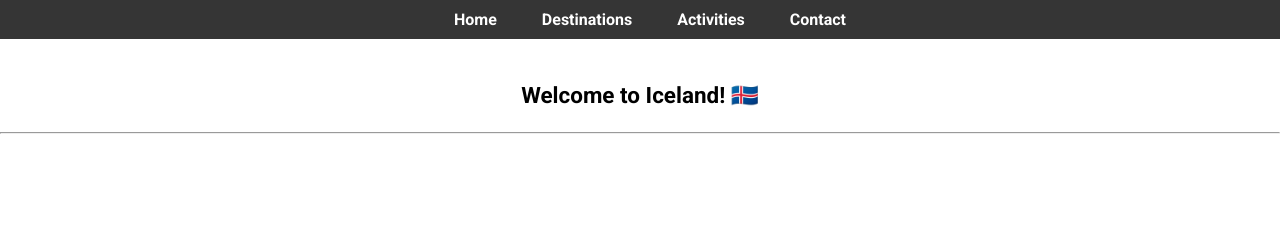
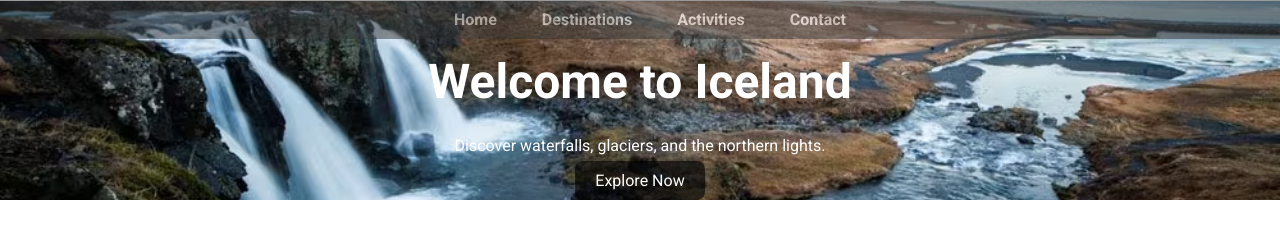
Before and after one commit to KenjiFH/iceland-webpage2, a plain HTML site: page Destinations.html in a window 1280 px wide. Drawn offline with Linux system fonts and the light colour scheme.

Commit message:
added hero page to destinations

```diff
--- a/Destinations.html
+++ b/Destinations.html
@@ -27,9 +27,12 @@
   </nav>
 
   <body>
-    <div style="text-align: center; font-size: larger">
-      <h3>Welcome to Iceland! 🇮🇸</h3>
-      <hr />
+    <div class="hero">
+      <div class="hero-content">
+        <h1>Welcome to Iceland</h1>
+        <p>Discover waterfalls, glaciers, and the northern lights.</p>
+        <a href="Destinations.html" class="hero-btn">Explore Now</a>
+      </div>
     </div>
   </body>
 </html>
--- a/style.css
+++ b/style.css
@@ -1,5 +1,6 @@
 /* Fixed navbar */
 nav {
+  opacity: 0.5;
   position: fixed;
   top: 0;
   left: 0;
@@ -27,23 +28,26 @@ nav {
 }
 
 .navbar a:hover {
-  color: #ffcc00;
+  color: #19d5f1;
 }
 
 /* Body scrollable */
 body {
-  padding-top: 60px; /* offset for fixed navbar */
+  padding-top: 1px;
   font-family: "Roboto", sans-serif;
   margin: 0;
-  display: block; /* remove flex centering */
+
   min-height: 100vh; /* allow body to grow */
   overflow-y: auto; /* enable vertical scrolling */
+  overflow-x: hidden; /* hide horizontal scrollbar */
 }
 
 /* Container for panels */
 .container {
+  padding-top: 20px;
+  padding-bottom: 20px;
   display: flex;
-
+  align-items: center;
   width: 90vw;
   margin: 20px auto; /* center horizontally */
   gap: 10px;
@@ -95,6 +99,13 @@ body {
     display: none;
   }
 }
+
+/* scale hero for mobile */
+@media (max-width: 600px) {
+  .hero h1 {
+    font-size: 2rem;
+  }
+}
 /* Custom Scrollbar */
 ::-webkit-scrollbar {
   width: 15px; /* vertical scrollbar if needed */
@@ -107,3 +118,41 @@ body {
 ::-webkit-scrollbar-thumb {
   background: linear-gradient(#642bff, #ff22e6);
 }
+
+/* hero section in destination */
+.hero {
+  margin: 0;
+  padding: 0;
+  height: 100%; /* full screen */
+  background-image: url("./images/kirkjufellsfoss_iceland.avif");
+  background-size: cover;
+  background-position: center;
+  background-repeat: no-repeat;
+
+  display: flex;
+  justify-content: center;
+  align-items: center;
+  text-align: center;
+
+  color: white;
+  padding: 10px 20px;
+}
+
+.hero-content h1 {
+  padding: 10px 20px;
+  font-size: 3rem;
+  margin-bottom: 15px;
+}
+
+.hero-btn {
+  padding: 10px 20px;
+  background: rgba(0, 0, 0, 0.6);
+  color: white;
+  text-decoration: none;
+  border-radius: 8px;
+  transition: 0.3s ease;
+}
+
+.hero-btn:hover {
+  background: rgba(0, 0, 0, 0.8);
+}
```
Also changed, not shown: index.html (+1 -1 lines).
